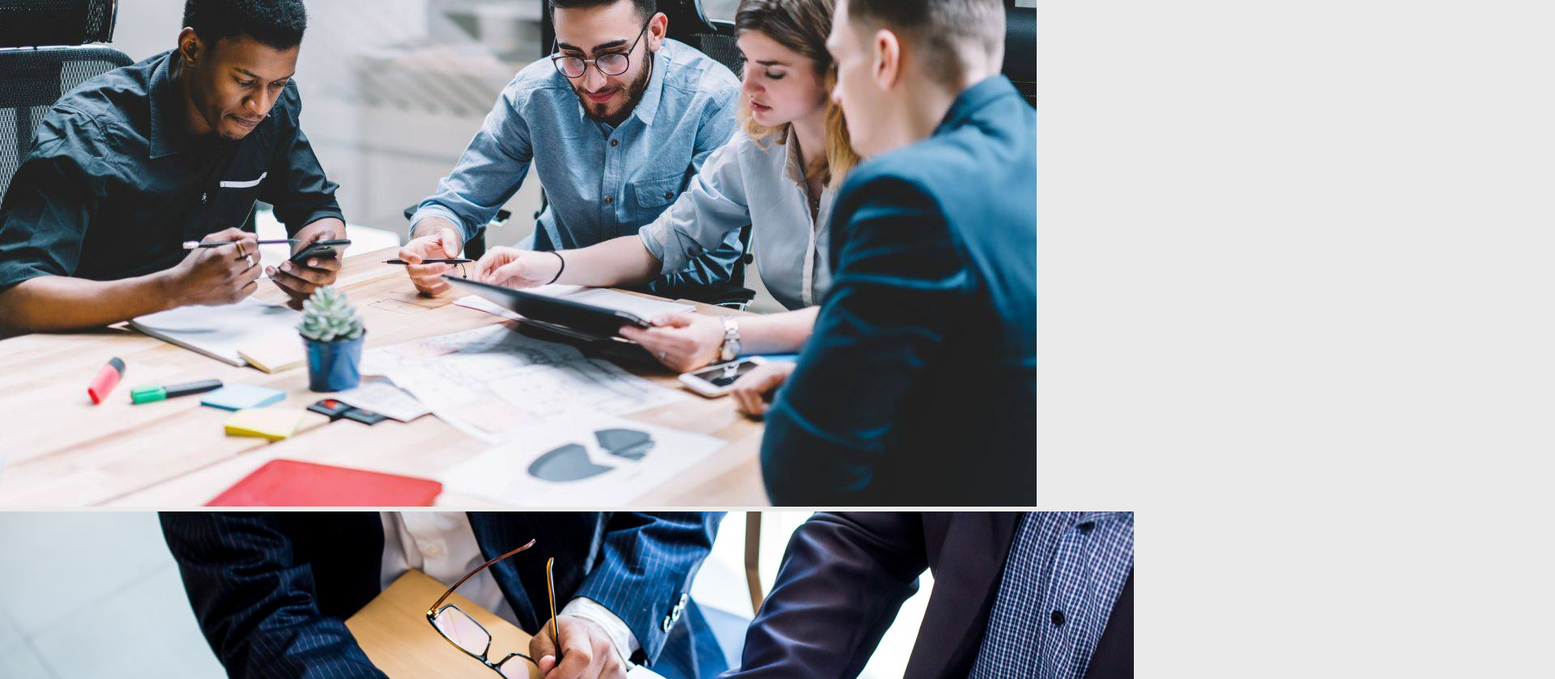
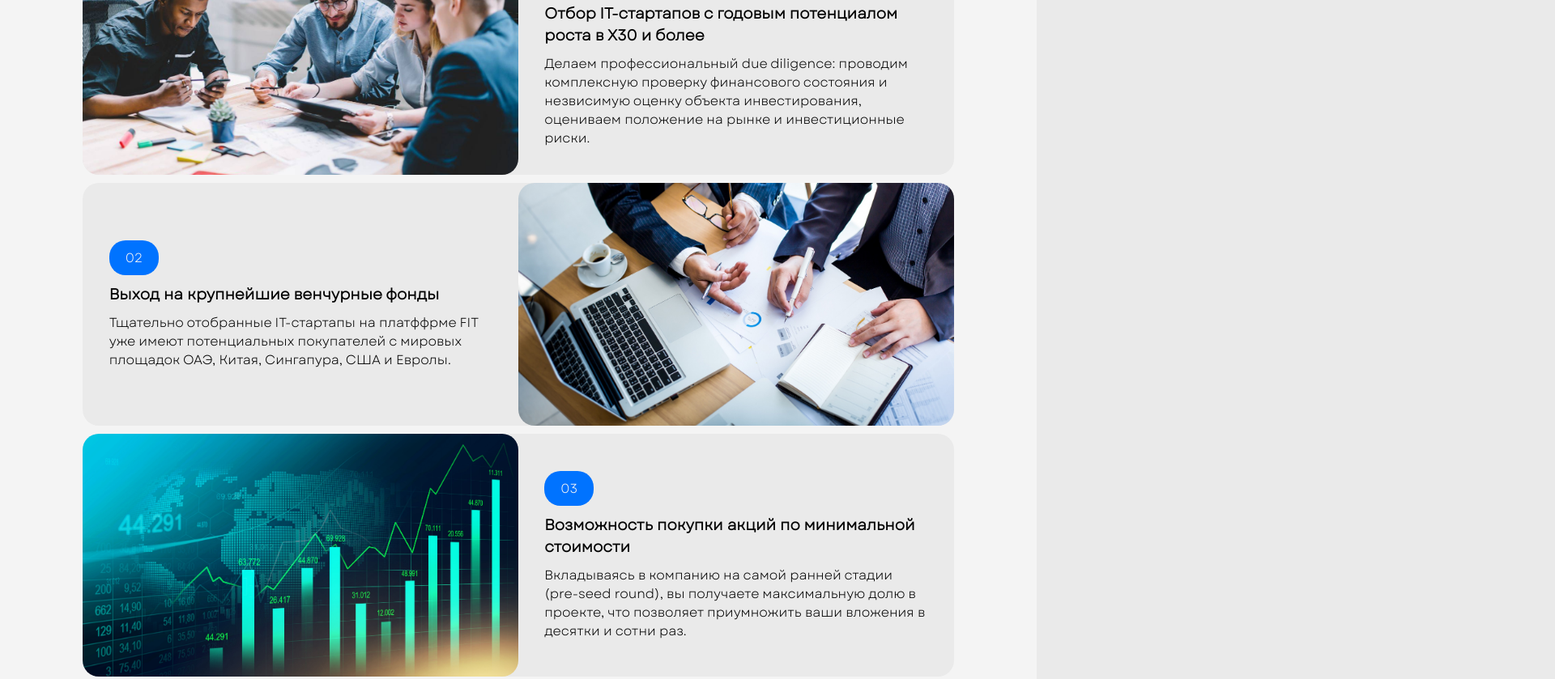
Before and after one commit to SerovArseniy/FIT, a plain HTML site: page index.html in a window 1280 px wide. Shown: the part 1921-2760 px from the top of the page at 81% size, 1920 px wide, since content can reach past the window. Drawn offline with Linux system fonts and the light colour scheme.

Commit message:
About_us is ready

```diff
--- /dev/null
+++ b/css/aboutUs.css
@@ -0,0 +1,49 @@
+.about_us{
+    padding: 3% var(--side-padding);
+    background-color: var(--white);
+    border-radius: 30px;
+}
+.about_us h1{
+    margin-bottom: 20px;
+    padding-right: 40%;
+}
+.aboutUs_body{
+    width: 100%;
+    height: 100%;
+    display: flex;
+    flex-direction: column;
+    gap: 10px;
+}
+.aboutUs_body >*{
+    background-color: var(--light-gray);
+    border-radius: 20px;
+    display: flex;
+    height: 300px;
+}
+.aboutUs_image,
+.aboutUs_text{
+    flex-basis: 50%;
+}
+.aboutUs_image img{
+    width: 100%;
+    height: 100%;
+    object-fit: cover;
+    border-radius: 20px;
+}
+.aboutUs_text{
+    display: flex;
+    flex-direction: column;
+    justify-content: center;
+    align-items: flex-start;
+    padding: 0 3%;
+    gap: 10px;
+}
+.aboutUs_text span{
+    background-color: var(--blue);
+    padding: 10px 20px;
+    border-radius: 20px;
+    color: var(--white);
+}
+.aboutUs_item2{
+    flex-direction: row-reverse;
+}
--- a/index.html
+++ b/index.html
@@ -8,6 +8,7 @@
     <link rel="stylesheet" href="css/header.css">
     <link rel="stylesheet" href="css/welcome.css">
     <link rel="stylesheet" href="css/info.css">
+    <link rel="stylesheet" href="css/aboutUs.css">
 </head>
 <body>
     <header>
@@ -62,9 +63,9 @@
                     <img src="img/about_us1.jpeg" alt="">
                 </div>
                 <div class="aboutUs_text">
-                    <span></span>
-                    <h3></h3>
-                    <p></p>
+                    <span>01</span>
+                    <h3>Отбор IT-стартапов с годовым потенциалом роста в Х30 и более</h3>
+                    <p>Делаем профессиональный due diligence: проводим комплексную проверку финансового состояния и незвисимую оценку объекта инвестирования, оцениваем положение на рынке и инвестиционные риски.</p>
                 </div>
             </div>
 
@@ -73,9 +74,12 @@
                     <img src="img/about_us2.jpg" alt="">
                 </div>
                 <div class="aboutUs_text">
-                    <span></span>
-                    <h3></h3>
-                    <p></p>
+                    <span>02</span>
+                    <h3>Выход на крупнейшие венчурные фонды</h3>
+                    <p>Тщательно отобранные IT-стартапы на
+                        платффрме FIT уже имеют потенциальных
+                        покупателей с мировых площадок ОАЭ,
+                        Китая, Сингапура, США и Евролы.</p>
                 </div>
             </div>
 
@@ -84,9 +88,14 @@
                     <img src="img/about_us3.jpg" alt="">
                 </div>
                 <div class="aboutUs_text">
-                    <span></span>
-                    <h3></h3>
-                    <p></p>
+                    <span>03</span>
+                    <h3>Возможность покупки акций
+                        по минимальной стоимости</h3>
+                    <p>Вкладываясь в компанию на самой
+                        ранней стадии (pre-seed round),
+                        вы получаете максимальную долю
+                        в проекте, что позволяет приумножить
+                        ваши вложения в десятки и сотни раз.</p>
                 </div>
             </div>
 
```
